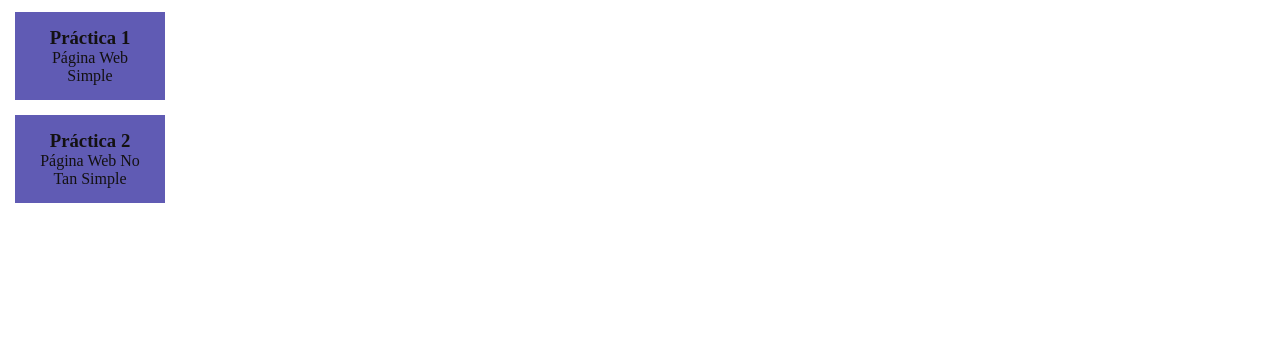
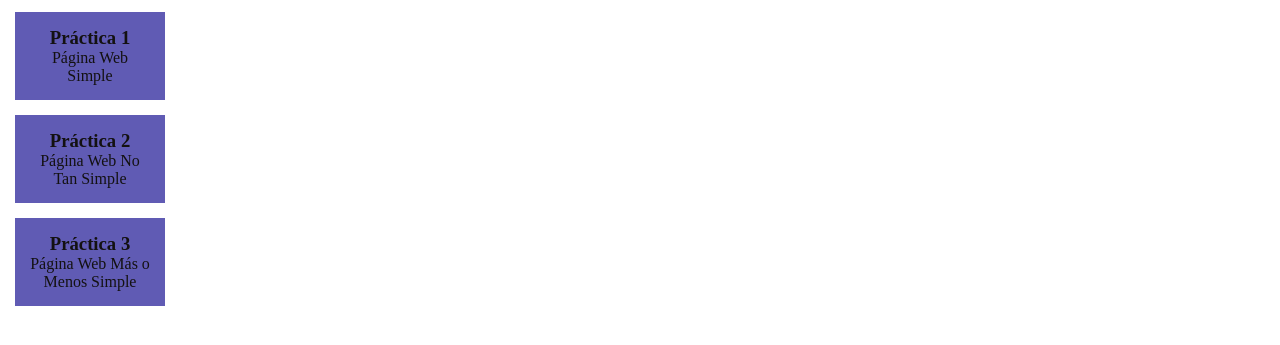
Before and after one commit to TBejarano24/funval-n1, a plain HTML site: page index.html in a window 1280 px wide. Shown: the part 155-500 px from the top of the page. Drawn offline with Linux system fonts and the light colour scheme.

Commit message:
Se añadió el card con el enlace a la practica 3

```diff
--- a/index.html
+++ b/index.html
@@ -45,6 +45,12 @@
                         <p>Página Web No Tan Simple</p>
                     </article></a>
                 </li>
+                <li class="card">
+                    <a href="./practica-3/practica-3.html" target="_blank"><article>
+                        <h3>Práctica 3</h3>
+                        <p>Página Web Más o Menos Simple</p>
+                    </article></a>
+                </li>
             </ul>
         </section>
     </main>
```
